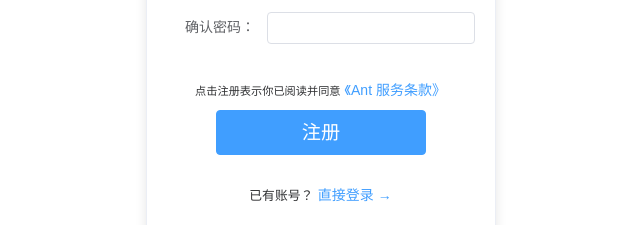
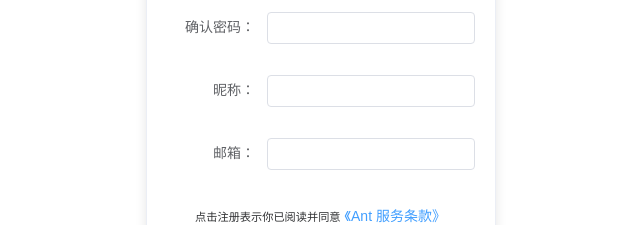
Before and after one commit to AsahiMoon/ant, a Vue app: page /#/register in a window 1280 px wide. Shown: the part 403-628 px from the top of the page, without its empty margins (319-959 px from the left). Built offline with nearby package versions, Linux system fonts and the light colour scheme.

Commit message:
修改接口类型

```diff
--- a/index.html
+++ b/index.html
@@ -3,7 +3,6 @@
   <head>
     <meta charset="utf-8">
     <meta name="viewport" content="width=device-width,initial-scale=1.0">
-    <meta http-equiv="X-UA-Compatible" content="IE=edge" />
     <title>ant</title>
   </head>
   <body>
--- a/src/views/Login.vue
+++ b/src/views/Login.vue
@@ -64,8 +64,8 @@ export default {
     /* 提交进行判断的函数 */
     submitData: function () {
       // 转成axios需要的形式
-      let PostData = this.qs.stringify({'username': this.form.name, 'password': this.form.password})
-      this.axios.post('/ant/login.form', PostData).then(response => {
+      let PostData = {'username': this.form.name, 'password': this.form.password}
+      this.axios.post('/ant/login', PostData).then(response => {
         let GetData = JSON.stringify(response.data.message)
         alert(GetData)
       }).catch(error => {
--- a/src/views/Register.vue
+++ b/src/views/Register.vue
@@ -14,6 +14,14 @@
                 <el-form-item label="确认密码：" prop="checkpassword">
                         <el-input v-model="form.checkpassword" size="small" type="password"></el-input>
                 </el-form-item>
+
+               <el-form-item label="昵称：" prop="username">
+                 <el-input v-model="form.username" size="small"></el-input>
+               </el-form-item>
+
+               <el-form-item label="邮箱：" prop="email">
+                 <el-input v-model="form.email" size="small" ></el-input>
+               </el-form-item>
 
                  <el-row type="flex" justify="center" >
                      <el-col  style="font-size: 0.7em">
@@ -84,11 +92,13 @@ export default {
   methods: {
     /* 提交进行判断的函数 */
     submitData: function () {
-      let data = this.qs.stringify({
+      let data = ({
         'username': this.form.name,
-        'password': this.form.password
+        'password': this.form.password,
+        'name': this.username,
+        'email': this.email
       })
-      this.axios.post('/ant/register.form', data).then(response => {
+      this.axios.post('/ant/register', data).then(response => {
         let GetData = JSON.stringify(response.data.message)
         alert(GetData)
       }).catch(error => {
```
